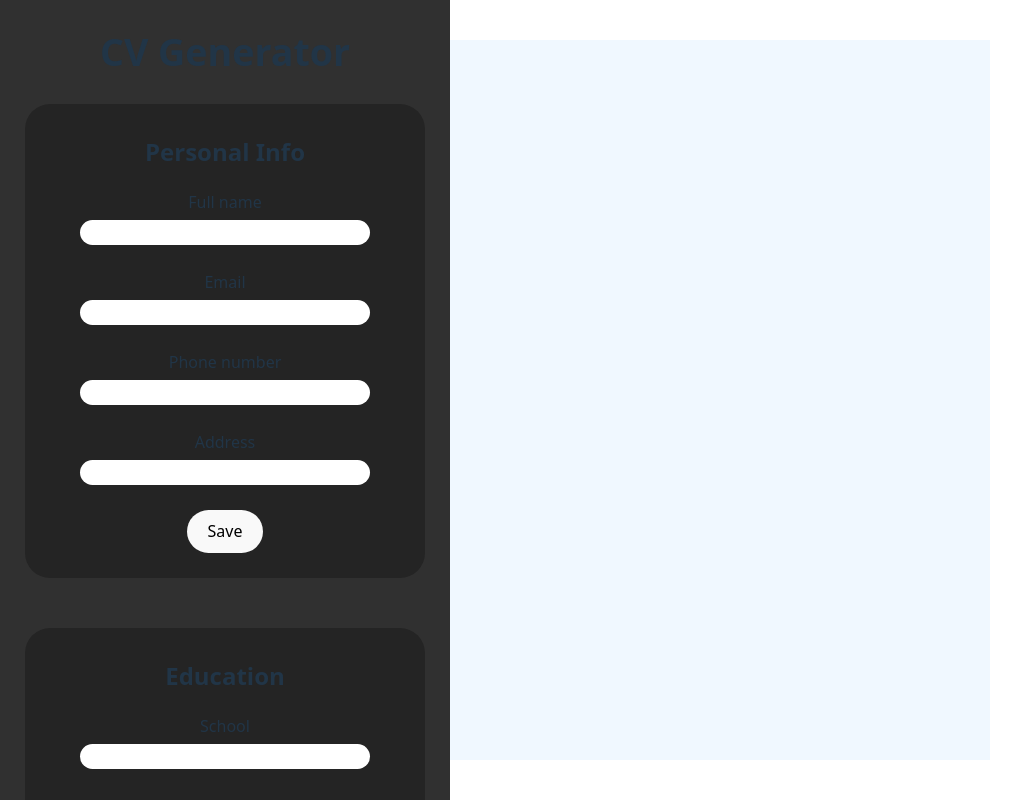
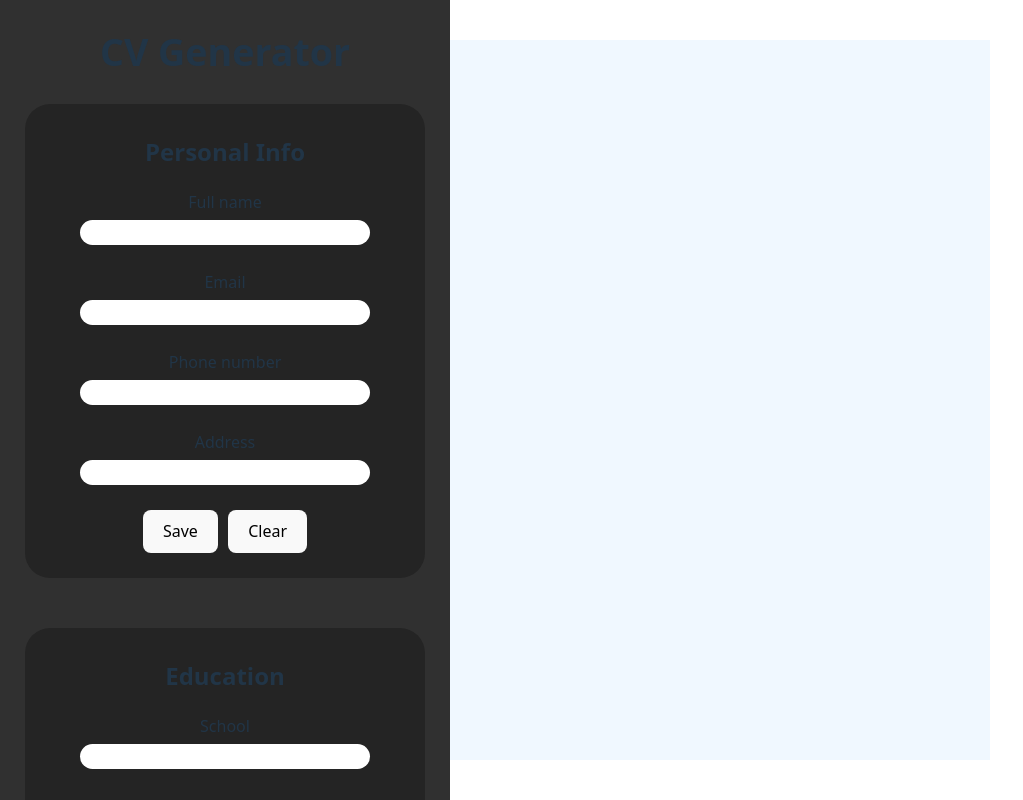
Before and after one commit to Bre323/CV-Generator, a React (Vite) app: page / in a window 1280 px wide. Shown: the whole page, without its empty margins (0-1023 px from the left). Built offline with nearby package versions, Linux system fonts and the light colour scheme.

Commit message:
Add clear buttons with functions

```diff
--- a/src/App.jsx
+++ b/src/App.jsx
@@ -11,6 +11,17 @@ function App() {
   const [personalInfo, setPersonalInfo] = useState({});
   const [education, setEducation] = useState([]);
   const [experience, setExperience] = useState([]);
+
+  const clearPersonalInfo = () => {
+    setPersonalInfo({});
+  }
+  const clearEducation = () => {
+    setEducation([]);
+  }
+
+  const clearExperience = () => {
+    setExperience([]);
+  }
 
   const handlePersonalInfo = () => {
     let fullName = document.querySelector('#name').value;
@@ -69,6 +80,9 @@ function App() {
         handlePersonalInfo={handlePersonalInfo}
         handleEducation={handleEducation}
         handleExperience={handleExperience}
+        clearPersonalInfo={clearPersonalInfo}
+        clearEducation={clearEducation}
+        clearExperience={clearExperience}
       />
       <Preview>
         <PersonalInfo {...personalInfo} />
--- a/src/components/editor.jsx
+++ b/src/components/editor.jsx
@@ -1,6 +1,9 @@
 import '../styles/editor.css';
 
-function Editor({ handlePersonalInfo, handleEducation, handleExperience }) {
+function Editor({
+  handlePersonalInfo, handleEducation, handleExperience,
+  clearPersonalInfo, clearEducation, clearExperience
+}) {
   return (
     <aside>
       <h1>CV Generator</h1>
@@ -28,7 +31,10 @@ function Editor({ handlePersonalInfo, handleEducation, handleExperience }) {
           <input type="text" name='address' id='address' />
         </div>
 
-        <button type='submit' onClick={handlePersonalInfo}>Save</button>
+        <div className="buttons">
+          <button type='submit' onClick={handlePersonalInfo}>Save</button>
+          <button onClick={clearPersonalInfo}>Clear</button>
+        </div>
       </section>
 
       <section className="header-info">
@@ -66,7 +72,10 @@ function Editor({ handlePersonalInfo, handleEducation, handleExperience }) {
           </div>
         </div>
 
-        <button type='submit' onClick={handleEducation}>Add</button>
+        <div className="buttons">
+          <button type='submit' onClick={handleEducation}>Add</button>
+          <button onClick={clearEducation}>Clear Entries</button>
+        </div>
       </section>
 
       <section className="header-info">
@@ -99,7 +108,10 @@ function Editor({ handlePersonalInfo, handleEducation, handleExperience }) {
           </div>
         </div>
 
-        <button type='submit' onClick={handleExperience}>Add</button>
+        <div className="buttons">
+          <button type='submit' onClick={handleExperience}>Add</button>
+          <button onClick={clearExperience}>Clear Entries</button>
+        </div>
       </section>
     </aside>
   )
--- a/src/styles/editor.css
+++ b/src/styles/editor.css
@@ -76,3 +76,9 @@ aside > h1 {
   padding: 15px;
   line-height: 1.25rem;
 }
+
+.buttons {
+  display: flex;
+  gap: 10px;
+  justify-content: center;
+}
```
